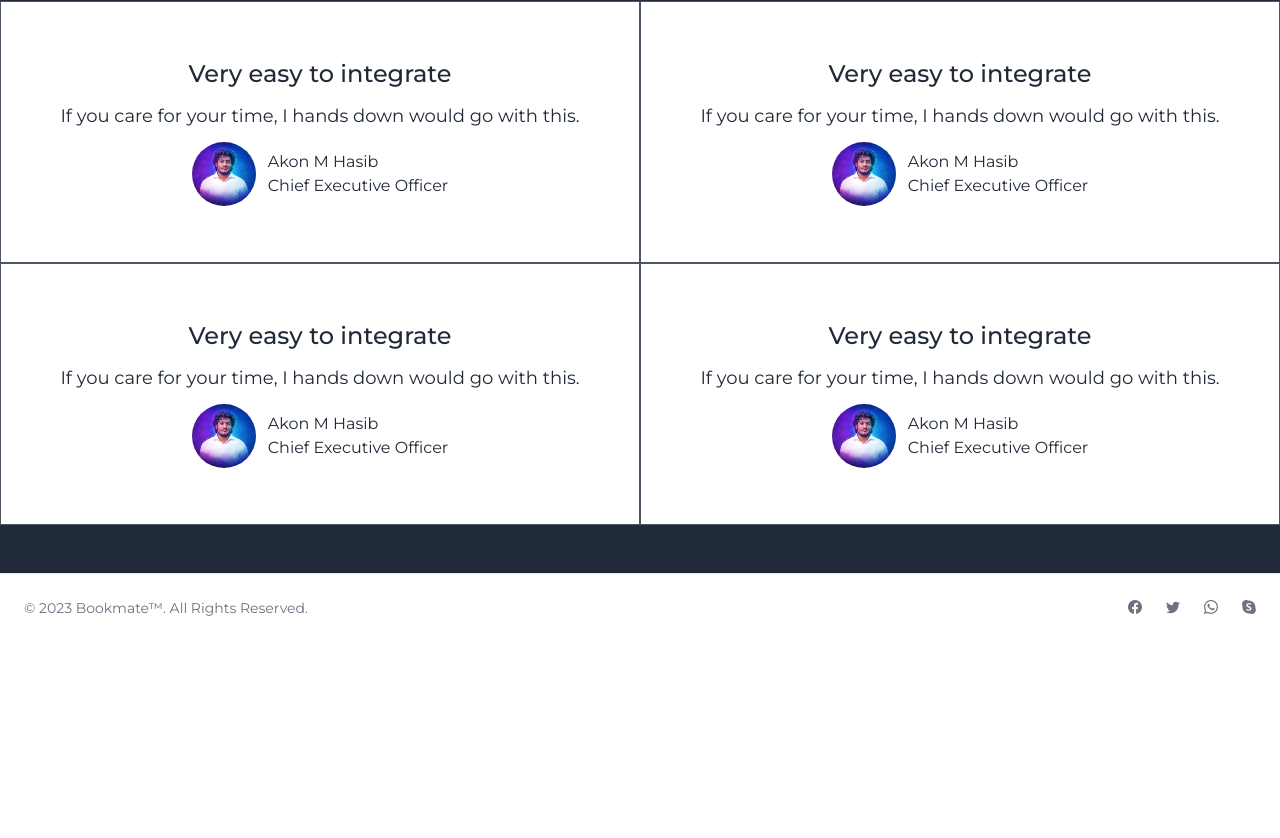
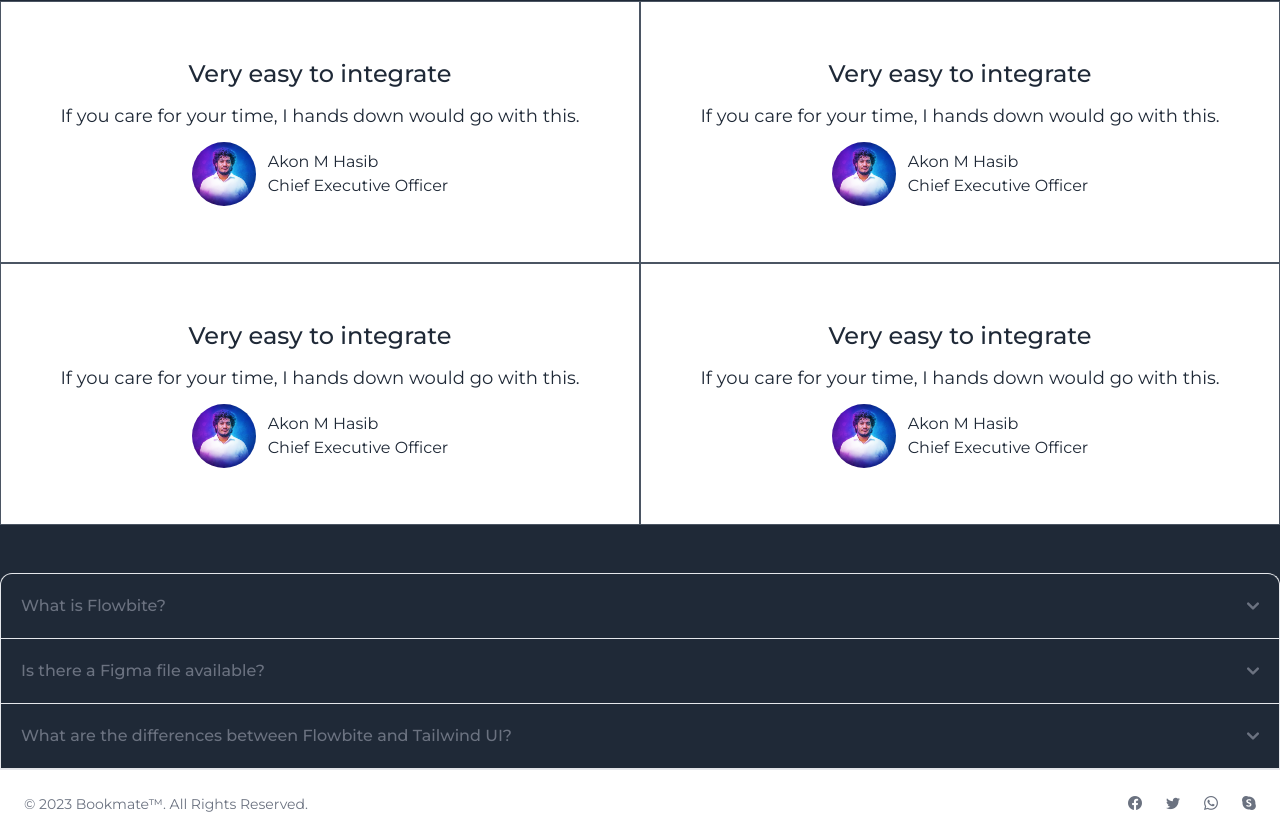
Before and after one commit to HasibX2000/Book-Mate, a React (Vite) app: page / in a window 1280 px wide. Shown: the part 2536-3374 px from the top of the page. Before the commit the page ends 3178 px from the top, so only its background shows below. Built offline with nearby package versions, Linux system fonts and the light colour scheme.

Commit message:
fixed minor issue

```diff
--- /dev/null
+++ b/src/Components/FaqSection.jsx
@@ -0,0 +1,185 @@
+import React from 'react';
+
+const FaqSection = () => {
+  return (
+    <div>
+      <div id="accordion-collapse" data-accordion="collapse">
+        <h2 id="accordion-collapse-heading-1">
+          <button
+            type="button"
+            className="flex items-center justify-between w-full p-5 font-medium rtl:text-right text-gray-500 border border-b-0 border-gray-200 rounded-t-xl focus:ring-4 focus:ring-gray-200 dark:focus:ring-gray-800 dark:border-gray-700 dark:text-gray-400 hover:bg-gray-100 dark:hover:bg-gray-800 gap-3"
+            data-accordion-target="#accordion-collapse-body-1"
+            aria-expanded="true"
+            aria-controls="accordion-collapse-body-1"
+          >
+            <span>What is Flowbite?</span>
+            <svg
+              data-accordion-icon
+              className="w-3 h-3 rotate-180 shrink-0"
+              aria-hidden="true"
+              xmlns="http://www.w3.org/2000/svg"
+              fill="none"
+              viewBox="0 0 10 6"
+            >
+              <path
+                stroke="currentColor"
+                strokeLinecap="round"
+                strokeLinejoin="round"
+                strokeWidth="2"
+                d="M9 5 5 1 1 5"
+              />
+            </svg>
+          </button>
+        </h2>
+        <div
+          id="accordion-collapse-body-1"
+          className="hidden"
+          aria-labelledby="accordion-collapse-heading-1"
+        >
+          <div className="p-5 border border-b-0 border-gray-200 dark:border-gray-700 dark:bg-gray-900">
+            <p className="mb-2 text-gray-500 dark:text-gray-400">
+              Flowbite is an open-source library of interactive components built
+              on top of Tailwind CSS including buttons, dropdowns, modals,
+              navbars, and more.
+            </p>
+            <p className="text-gray-500 dark:text-gray-400">
+              Check out this guide to learn how to{' '}
+              <a
+                href="/docs/getting-started/introduction/"
+                className="text-blue-600 dark:text-blue-500 hover:underline"
+              >
+                get started
+              </a>{' '}
+              and start developing websites even faster with components on top
+              of Tailwind CSS.
+            </p>
+          </div>
+        </div>
+        <h2 id="accordion-collapse-heading-2">
+          <button
+            type="button"
+            className="flex items-center justify-between w-full p-5 font-medium rtl:text-right text-gray-500 border border-b-0 border-gray-200 focus:ring-4 focus:ring-gray-200 dark:focus:ring-gray-800 dark:border-gray-700 dark:text-gray-400 hover:bg-gray-100 dark:hover:bg-gray-800 gap-3"
+            data-accordion-target="#accordion-collapse-body-2"
+            aria-expanded="false"
+            aria-controls="accordion-collapse-body-2"
+          >
+            <span>Is there a Figma file available?</span>
+            <svg
+              data-accordion-icon
+              className="w-3 h-3 rotate-180 shrink-0"
+              aria-hidden="true"
+              xmlns="http://www.w3.org/2000/svg"
+              fill="none"
+              viewBox="0 0 10 6"
+            >
+              <path
+                stroke="currentColor"
+                strokeLinecap="round"
+                strokeLinejoin="round"
+                strokeWidth="2"
+                d="M9 5 5 1 1 5"
+              />
+            </svg>
+          </button>
+        </h2>
+        <div
+          id="accordion-collapse-body-2"
+          className="hidden"
+          aria-labelledby="accordion-collapse-heading-2"
+        >
+          <div className="p-5 border border-b-0 border-gray-200 dark:border-gray-700">
+            <p className="mb-2 text-gray-500 dark:text-gray-400">
+              Flowbite is first conceptualized and designed using the Figma
+              software so everything you see in the library has a design
+              equivalent in our Figma file.
+            </p>
+            <p className="text-gray-500 dark:text-gray-400">
+              Check out the{' '}
+              <a
+                href="https://flowbite.com/figma/"
+                className="text-blue-600 dark:text-blue-500 hover:underline"
+              >
+                Figma design system
+              </a>{' '}
+              based on the utility classes from Tailwind CSS and components from
+              Flowbite.
+            </p>
+          </div>
+        </div>
+        <h2 id="accordion-collapse-heading-3">
+          <button
+            type="button"
+            className="flex items-center justify-between w-full p-5 font-medium rtl:text-right text-gray-500 border border-gray-200 focus:ring-4 focus:ring-gray-200 dark:focus:ring-gray-800 dark:border-gray-700 dark:text-gray-400 hover:bg-gray-100 dark:hover:bg-gray-800 gap-3"
+            data-accordion-target="#accordion-collapse-body-3"
+            aria-expanded="false"
+            aria-controls="accordion-collapse-body-3"
+          >
+            <span>
+              What are the differences between Flowbite and Tailwind UI?
+            </span>
+            <svg
+              data-accordion-icon
+              className="w-3 h-3 rotate-180 shrink-0"
+              aria-hidden="true"
+              xmlns="http://www.w3.org/2000/svg"
+              fill="none"
+              viewBox="0 0 10 6"
+            >
+              <path
+                stroke="currentColor"
+                strokeLinecap="round"
+                strokeLinejoin="round"
+                strokeWidth="2"
+                d="M9 5 5 1 1 5"
+              />
+            </svg>
+          </button>
+        </h2>
+        <div
+          id="accordion-collapse-body-3"
+          className="hidden"
+          aria-labelledby="accordion-collapse-heading-3"
+        >
+          <div className="p-5 border border-t-0 border-gray-200 dark:border-gray-700">
+            <p className="mb-2 text-gray-500 dark:text-gray-400">
+              The main difference is that the core components from Flowbite are
+              open source under the MIT license, whereas Tailwind UI is a paid
+              product. Another difference is that Flowbite relies on smaller and
+              standalone components, whereas Tailwind UI offers sections of
+              pages.
+            </p>
+            <p className="mb-2 text-gray-500 dark:text-gray-400">
+              However, we actually recommend using both Flowbite, Flowbite Pro,
+              and even Tailwind UI as there is no technical reason stopping you
+              from using the best of two worlds.
+            </p>
+            <p className="mb-2 text-gray-500 dark:text-gray-400">
+              Learn more about these technologies:
+            </p>
+            <ul className="ps-5 text-gray-500 list-disc dark:text-gray-400">
+              <li>
+                <a
+                  href="https://flowbite.com/pro/"
+                  className="text-blue-600 dark:text-blue-500 hover:underline"
+                >
+                  Flowbite Pro
+                </a>
+              </li>
+              <li>
+                <a
+                  href="https://tailwindui.com/"
+                  rel="nofollow"
+                  className="text-blue-600 dark:text-blue-500 hover:underline"
+                >
+                  Tailwind UI
+                </a>
+              </li>
+            </ul>
+          </div>
+        </div>
+      </div>
+    </div>
+  );
+};
+
+export default FaqSection;
--- a/src/Components/Featured.jsx
+++ b/src/Components/Featured.jsx
@@ -3,11 +3,11 @@ import EbookCard from './EbookCard';
 
 const Featured = () => {
   return (
-    <div className="flex justify-center flex-col items-center">
+    <div className="flex justify-center flex-col items-center ">
       <h3 className="text-3xl text-gray-800 dark:text-white font-bold underline p-5 mb-5">
         Featured eBooks
       </h3>
-      <div className="flex flex-wrap justify-between gap-1">
+      <div className="flex flex-wrap justify-center lg:justify-between gap-1">
         <EbookCard />
         <EbookCard />
         <EbookCard />
--- a/src/Components/Hero.jsx
+++ b/src/Components/Hero.jsx
@@ -4,7 +4,7 @@ import HeroImage from '../assets/hero.jpg';
 
 const Hero = () => {
   return (
-    <section className="flex justify-around items-center flex-col-reverse text-center  bg-gray-800 md:flex-row md:text-left">
+    <section className="flex justify-around items-center flex-col-reverse text-center  bg-gray-800 lg:flex-row md:text-left">
       <div>
         <h1 className="text-4xl text-gray-500 dark:text-blue-100 font-bold mb-5">
           The Ultimate eBook Store
@@ -24,7 +24,7 @@ const Hero = () => {
         <img
           src={HeroImage}
           alt="hero image"
-          className=" max-w-2xl p-10 rounded-4xl "
+          className=" max-w-lg  lg:max-w-2xl p-10 rounded-4xl "
         />
       </div>
     </section>
--- a/src/Components/TestimonialCard.jsx
+++ b/src/Components/TestimonialCard.jsx
@@ -3,7 +3,7 @@ import UserImage from '../assets/hasib.png';
 
 const TestimonialCard = () => {
   return (
-    <div className="flex justify-between flex-col items-center border border-gray-600 bg-white dark:bg-gray-900 p-10 xl:p-14 w-1/2 max-w-screen ">
+    <div className="flex justify-between flex-col items-center border border-gray-600 bg-white dark:bg-gray-900 p-10 xl:p-14 w-screen lg:w-1/2 max-w-screen ">
       <h2 className="text-gray-800 dark:text-blue-100 text-2xl font-medium mb-3">
         Very easy to integrate
       </h2>
--- a/src/Components/TestimonialComponent.jsx
+++ b/src/Components/TestimonialComponent.jsx
@@ -7,7 +7,7 @@ const TestimonialComponent = () => {
       <h3 className="text-3xl text-center  text-gray-800 dark:text-white font-bold underline p-5 mb-5">
         Student About CodeBook
       </h3>
-      <div className="flex flex-wrap justify-center border-collapse">
+      <div className="flex flex-wrap justify-center border-collapse flex-col lg:flex-row overflow-hidden">
         <TestimonialCard />
         <TestimonialCard />
         <TestimonialCard />
--- a/src/Pages/HomePage.jsx
+++ b/src/Pages/HomePage.jsx
@@ -2,6 +2,7 @@ import React from 'react';
 import Hero from '../Components/Hero';
 import Featured from '../Components/Featured';
 import TestimonialComponent from '../Components/TestimonialComponent';
+import FaqSection from '../Components/FaqSection';
 
 export const HomePage = () => {
   return (
@@ -10,6 +11,7 @@ export const HomePage = () => {
       <Featured />
 
       <TestimonialComponent />
+      <FaqSection />
     </main>
   );
 };
```
